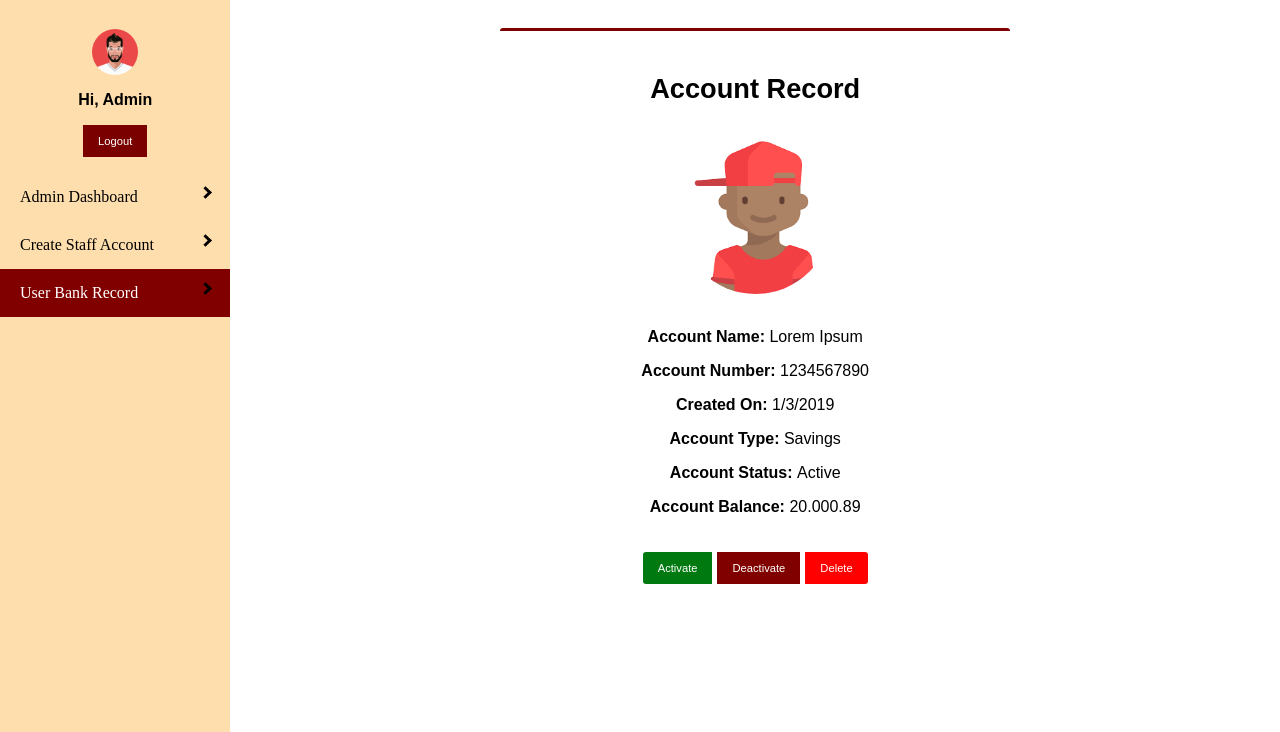
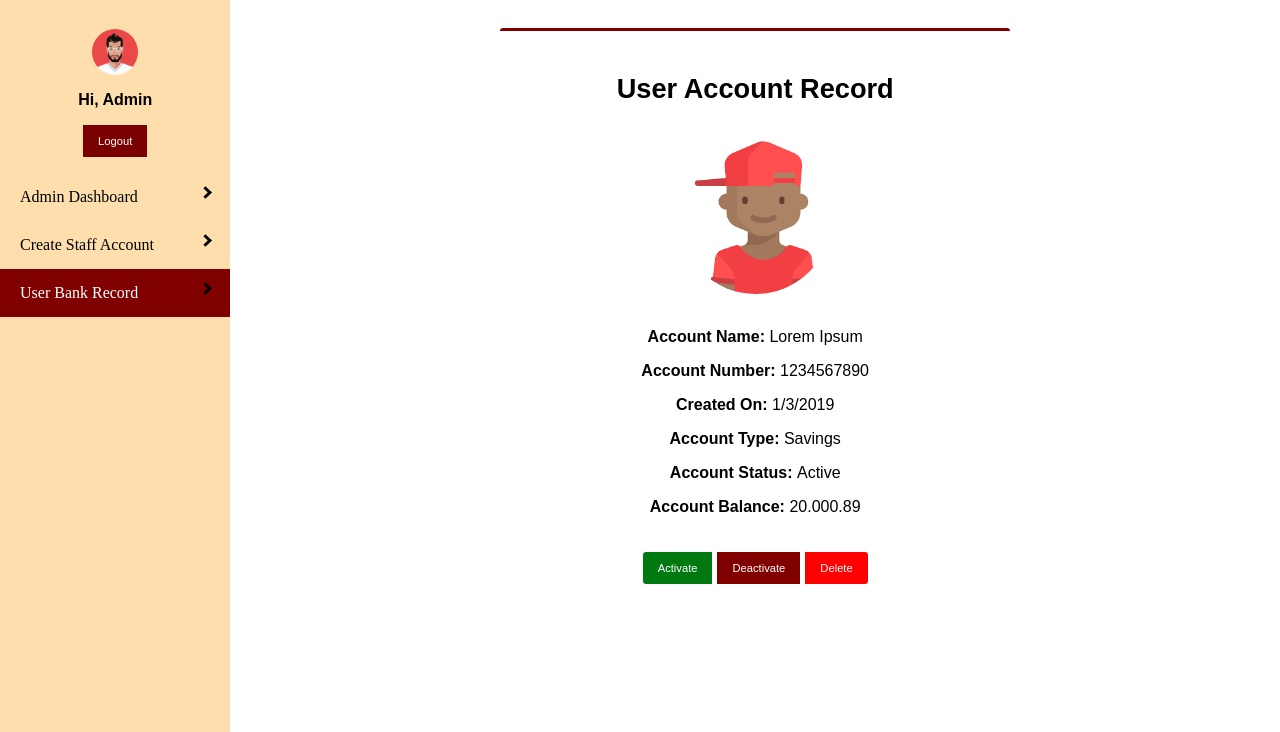
Before and after one commit to chokonaira/Banka, a plain HTML site: page UI/admin-view-record.html in a window 1280 px wide. Shown: the part 68-800 px from the top of the page. Drawn offline with Linux system fonts and the light colour scheme.

Commit message:
gh-pages

```diff
--- a/UI/admin-view-record.html
+++ b/UI/admin-view-record.html
@@ -69,7 +69,7 @@
             <div class="card px-0 pb-2 my-2 profile">
 
                 <div class="d-flex flex-col j-c-center a-i-center mt-2">
-                    <h1>Account Record</h1><br /><br />
+                    <h1>User Account Record</h1><br /><br />
                     <img src="assets/img/avartar2.png"" class=" profile-image" width="30%" height="30%"><br />
                     <p class="mt-1"><strong>Account Name: </strong>Lorem Ipsum</p>
                     <p class="mt-1"><strong>Account Number: </strong>1234567890</p>
```
